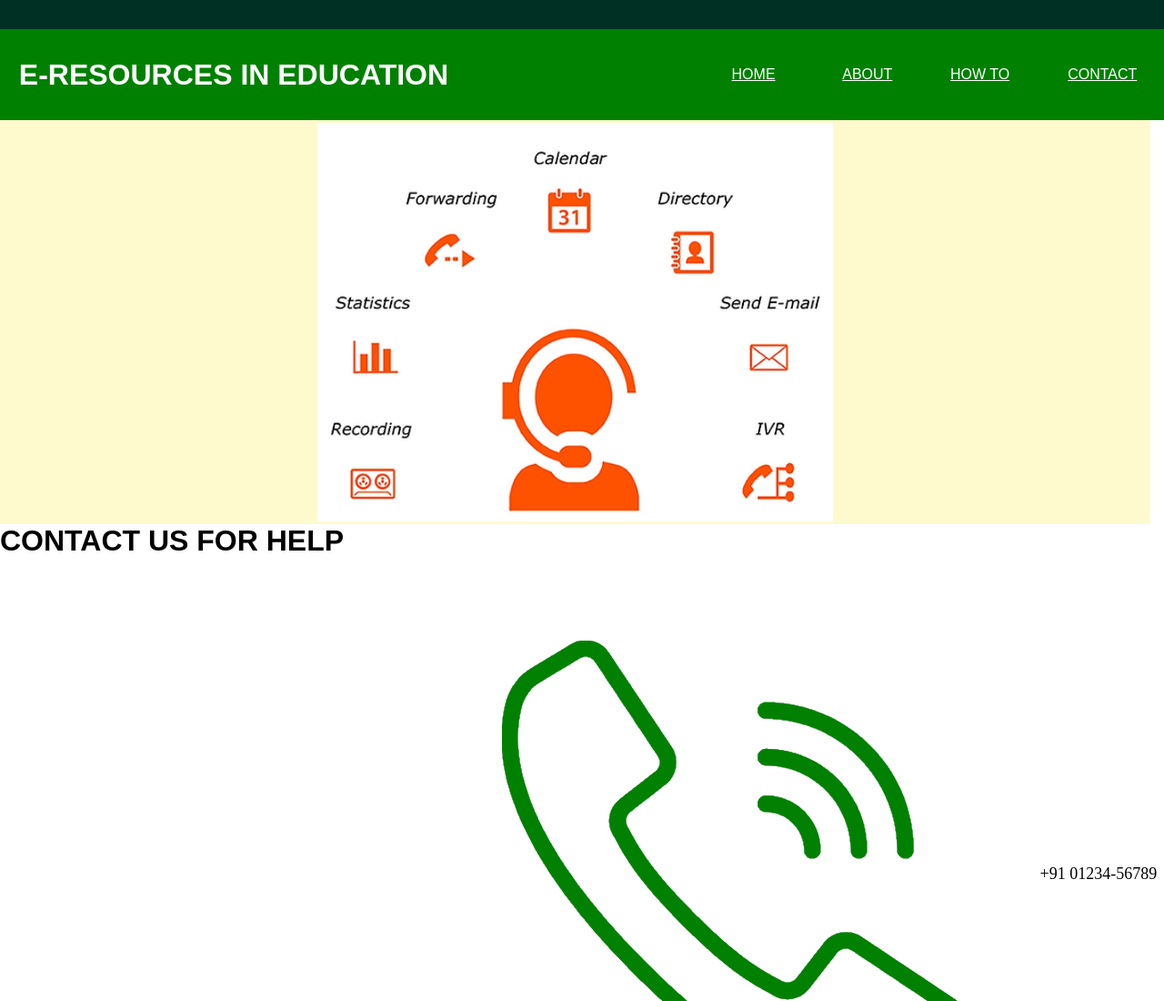
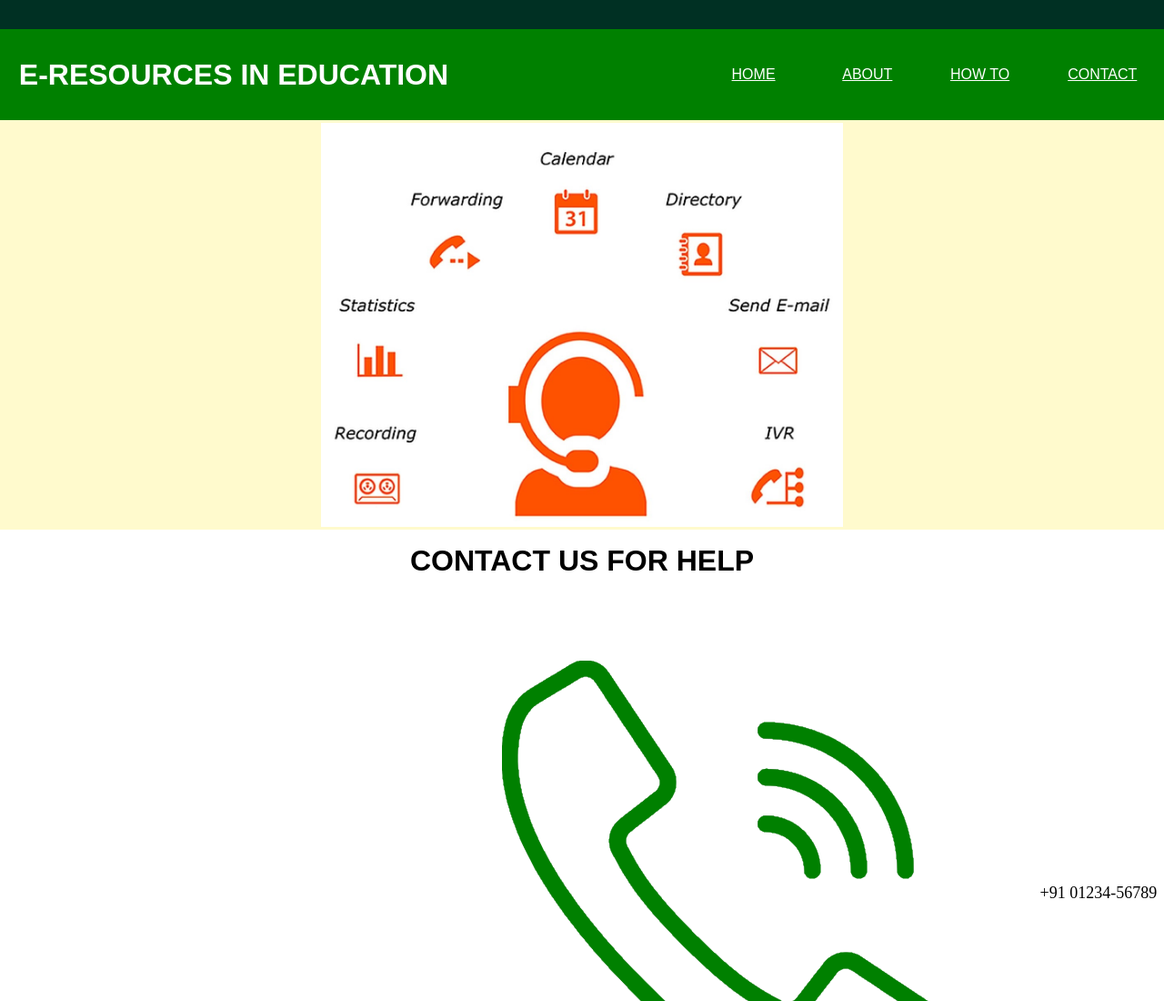
Before and after one commit to DanishSinghSethi/E-Resources-in-Education-Website, a plain HTML site: page contact.html in a window 1280 px wide. Shown: the top 1100 px of the page at 91% size. Drawn offline with Linux system fonts and the light colour scheme.

Commit message:
Update contact.html

```diff
--- a/contact.html
+++ b/contact.html
@@ -40,14 +40,17 @@
             </td>
         </tr>
     </table>
-	<table bgcolor="#fffacd">
+	<table bgcolor="#fffacd" width="100%">
 		<tr>
 		    <th>
 			    <img src="images/contactbanner.jpg" width="45%" height="60%" alt="CONTACT" title="CONTACT"></center>
 			</th>
 		</tr>
 	</table>
-        <font size="6" face="'Poppins', sans-serif"><b>CONTACT US FOR HELP</b></font>
+        <p></p>
+        <center>
+			<font size="6" face="'Poppins', sans-serif"><b>CONTACT US FOR HELP</b></font>
+        </center>
 		<table cellspacing="50px">
 			<tr>
 				<td>
```
